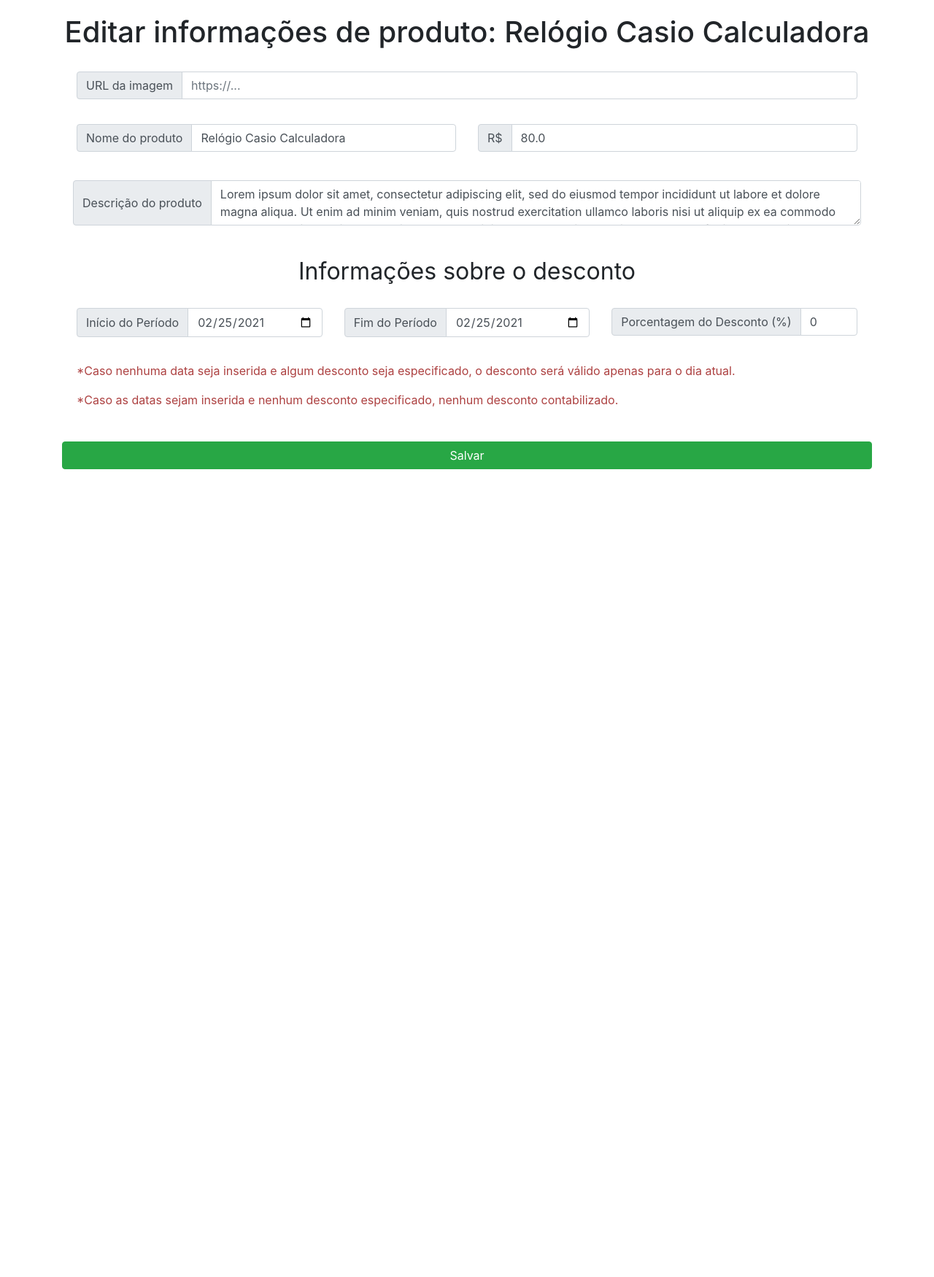
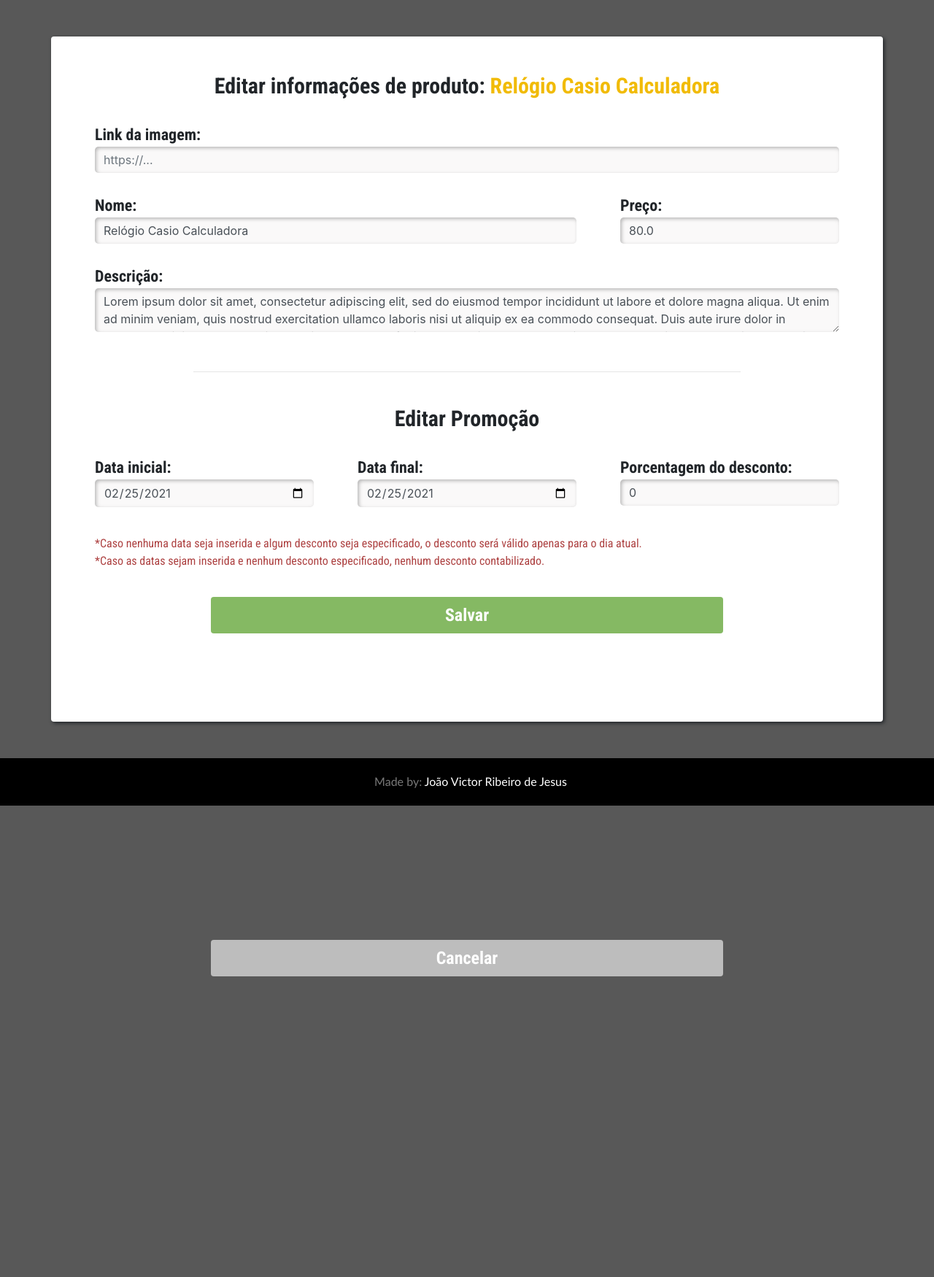
Before and after one commit to J040/CRUD-Flask, a Flask app: page /edit/1 in a window 1280 px wide. Shown: the whole page at 73% size. Before the commit the page ends 643 px from the top, so only its background shows below. Run offline with Flask 2, Linux system fonts and the light colour scheme; data comes from the database, SQL or seed files in the repository; both versions use the stored data as it was after the commit; some libraries are stand-ins or nearby versions.

Commit message:
Melhora no front-end 2

```diff
--- a/templates/add.html
+++ b/templates/add.html
@@ -5,7 +5,6 @@
 <head>
     <meta charset="UTF-8">
     <title>Adicionar Produto</title>
-    <!-- <link rel="stylesheet" href="https://maxcdn.bootstrapcdn.com/bootstrap/3.4.0/css/bootstrap.min.css"> -->
     <link rel="stylesheet" href="https://maxcdn.bootstrapcdn.com/bootstrap/4.0.0/css/bootstrap.min.css" integrity="sha384-Gn5384xqQ1aoWXA+058RXPxPg6fy4IWvTNh0E263XmFcJlSAwiGgFAW/dAiS6JXm" crossorigin="anonymous">
 
 </head>
@@ -37,7 +36,6 @@
                 <div class="input-group-prepend">
                     <span class="input-group-text" id="basic-addon1">R$</span>
                 </div>
-                <!-- <input type="number" class="form-control" name="price" id="price" placeholder="Digite aqui o preço do produto"> -->
                 <input type="number" class="form-control" name="price" id="price" min="0.00" step="0.01" required/>
                 </div>
             </div>
--- a/templates/edit.html
+++ b/templates/edit.html
@@ -2,100 +2,178 @@
 
 <html lang="pt-br">
 
+<style>
+    :root {
+        --google_font: 'Roboto Condensed', sans-serif; /* IMPORTADA DA GOOGLE */ ;
+    }
+    .title {
+        font-family: var(--google_font);
+        font-weight: 700;
+        font-size: 30px;
+    }
+    .label {
+        font-family: var(--google_font);
+        font-weight: 700;
+        font-size: 22px;
+    }
+    .edit_exclude {
+        font-family: var(--google_font);
+        font-weight: 700;
+    }
+    #footer {
+        position: absolute;
+        bottom: 0;
+        width: 100%;
+        height: 2.5rem;            /* Footer height */
+    }
+</style>
+
 <head>
     <meta charset="UTF-8">
     <title>Editar Produto</title>
-    <!-- <link rel="stylesheet" href="https://maxcdn.bootstrapcdn.com/bootstrap/3.4.0/css/bootstrap.min.css"> -->
     <link rel="stylesheet" href="https://maxcdn.bootstrapcdn.com/bootstrap/4.0.0/css/bootstrap.min.css" integrity="sha384-Gn5384xqQ1aoWXA+058RXPxPg6fy4IWvTNh0E263XmFcJlSAwiGgFAW/dAiS6JXm" crossorigin="anonymous">
+    <link rel="preconnect" href="https://fonts.gstatic.com">
+    <link href="https://fonts.googleapis.com/css2?family=Roboto+Condensed:wght@300;400;700&display=swap" rel="stylesheet">
 </head>
-<body>
-<h1 style="text-align: center; margin-top: 20px; margin-bottom: 20px;" >Editar informações de produto: {{ product.name }}</h1>
+<body style="background-color: rgb(88, 88, 88);">
 
 <form action="/edit/{{product.id}}" class="container" method="post">
-    <div class="row" style="margin: 5px;">
 
-        <label class="col-md-12" style="margin-top: 10px;">
-            <div class="input-group mb-3">
-                <div class="input-group-prepend">
-                  <span class="input-group-text" id="basic-addon1">URL da imagem</span>
+    <div class="row">
+        <div class="card col-md-12" style="margin: 50px 0px 50px 0px; border: 0px; box-shadow: 2px 2px 5px;">
+            <div class="card-body" style="margin: auto; margin-top: 30px; align-content: initial;">
+                <h5 class="card-title title" >Editar informações de produto: <b style="color: rgb(241, 187, 7); margin: 0px; padding: 0px;">{{ product.name }}</b></h5>
             </div>
-                <input type="text" name="image" id="image" placeholder="https://..." class="form-control" value="{{product.image}}">
+
+            <!-- IMAGE INPUT -->
+            <label id="image-input" class="card-text container" >
+                <div class="row col-md-12" style="margin: auto;">
+                    <div class="input-group-prepend col-md-12" >
+                        <p class="label" style="margin: 0px;">Link da imagem:</p>
+                    </div>
+                </div>
+                <div class="row col-md-12" style="margin: auto; " >
+                    <div class="col-md-12" >
+                        <input placeholder="https://..." id="image" name="image" value="{{product.image}}" type="text" class="form-control" style="background-color: rgb(250, 249, 249); border-radius: 5px 5px 5px 5px; border: 10cm; border-color: black; box-shadow: 2px 2px 5px rgba(121, 121, 121, 0.514) inset;">                    </div>
                 </div>
             </label>
 
-        <label class="col-md-6" style="margin-top: 10px;">
-            <div class="input-group mb-3">
-                <div class="input-group-prepend">
-                  <span class="input-group-text" id="basic-addon1">Nome do produto</span>
+            <!-- NAME & PRICE INPUT -->
+            <label id="image-input" class="card-text container">
+                <div class="row" style="margin: auto">
+                    <div class="col-md-8" >
+                        <div class="input-group-prepend col-md-2" style="margin-top: 20px;">
+                            <p class="label" style="margin: 0px;">Nome:</p>
                         </div>
-                <input type="text" name="name" id="name" placeholder="Ex.: Mochila Nike" class="form-control" value="{{product.name}}" required>
+                        <div class="col-md-12 " >
+                            <input type="text" name="name" id="name" placeholder="Ex.: Mochila Nike" class="form-control" value="{{product.name}}" style="background-color: rgb(250, 249, 249); border-radius: 5px 5px 5px 5px; border: 10cm; border-color: black; box-shadow: 2px 2px 5px rgba(121, 121, 121, 0.514) inset;" required>
+                        </div>
+                    </div>
+                    <div class="col-md-4" >
+                        <div class="input-group-prepend col-md-2" style="margin-top: 20px;">
+                            <p class="label" style="margin: 0px;">Preço:</p>
+                        </div>
+                        <div class="col-md-12 " >
+                            <input type="number" class="form-control" name="price" id="price" min="0.00" step="0.01" value="{{product.price}}" style="background-color: rgb(250, 249, 249); border-radius: 5px 5px 5px 5px; border: 10cm; border-color: black; box-shadow: 2px 2px 5px rgba(121, 121, 121, 0.514) inset;" required>
+                        </div>
+                    </div>
+
                 </div>
             </label>
 
-        <label class="col-md-6" style="margin-top: 10px;">
-            <div class="input-group mb-3">
-                <div class="input-group-prepend">
-                    <span class="input-group-text" id="basic-addon1">R$</span>
+            <!-- DESCRIPTION INPUT -->
+            <label id="image-input" class="card-text container" >
+                <div class="row col-md-12" style="margin: auto; ">
+                    <div class="input-group-prepend col-md-12" style="margin-top: 20px; ">
+                        <p class="label" style="margin: 0px;">Descrição:</p>
                     </div>
-                <!-- <input type="number" class="form-control" name="price" id="price" placeholder="Digite aqui o preço do produto"> -->
-                <input type="number" class="form-control" name="price" id="price" min="0.00" step="0.01" value="{{product.price}}" required/>
+                </div>
+                <div class="row col-md-12" style="margin: auto; " >
+                    <div class="col-md-12" >
+                        <textarea class="form-control" name="description" id="description" style="background-color: rgb(250, 249, 249); border-radius: 5px 5px 5px 5px; border: 10cm; border-color: black; box-shadow: 2px 2px 5px rgba(121, 121, 121, 0.514) inset;">{{product.description}}</textarea>
                     </div>
                 </div>
             </label>
 
-        <label class="col-md-12" style="margin-top: 10px;">
-            <div class="input-group mb-3">
-                <div class="input-group-prepend">
-                  <span class="input-group-text">Descrição do produto</span>
-                </div>
-                <textarea class="form-control" name="description" id="description" value="">{{product.description}}</textarea>
-            </div>
-        </label>
+            <div class="container" style="margin-top: 30px; margin-bottom: 30px; padding-left: 180px; padding-right: 180px; " >
+                <hr >
             </div>
 
-    <div class="row" style="margin: 5px;">
-        <div class="col-md-12" style="margin-top: 10px; text-align: center;">
-            <p style="font-size:xx-large;">Informações sobre o desconto</p>
+            <div class="row" style="margin: auto;">
+                <h5 class="card-title title" >Editar Promoção</h5>
             </div>
 
-        <label class="col-md-4" style="margin-top: 10px;">
-            <div class="input-group mb-3">
-                <div class="input-group-prepend">
-                  <span class="input-group-text">Início do Período</span>
+            <!-- PROMOÇÃO -->
+            <label id="image-input" class="card-text container">
+                <div class="row" style="margin: auto; margin-bottom: 50px;">
+                    <div class="col-md-4" >
+                        <div class="input-group-prepend col-md-12" style="margin-top: 20px;">
+                            <p class="label" style="margin: 0px;">Data inicial:</p>
                         </div>
-                <input type="date" class="form-control" name="begin_date" id="begin_date" value="{{discount.begin_date.date()}}">
+                        <div class="col-md-12 " >
+                            <input type="date" class="form-control" name="begin_date" id="begin_date" value="{{discount.begin_date.date()}}" style="background-color: rgb(250, 249, 249); border-radius: 5px 5px 5px 5px; border: 10cm; border-color: black; box-shadow: 2px 2px 5px rgba(121, 121, 121, 0.514) inset;">
+                        </div>
+                    </div>
+                    <div class="col-md-4" >
+                        <div class="input-group-prepend col-md-12" style="margin-top: 20px;">
+                            <p class="label" style="margin: 0px;">Data final:</p>
+                        </div>
+                        <div class="col-md-12 " >
+                            <input type="date" class="form-control" name="end_date" id="end_date" value="{{discount.end_date.date()}}" style="background-color: rgb(250, 249, 249); border-radius: 5px 5px 5px 5px; border: 10cm; border-color: black; box-shadow: 2px 2px 5px rgba(121, 121, 121, 0.514) inset;">
+                        </div>
+                    </div>
+                    <div class="col-md-4" >
+                        <div class="input-group-prepend col-md-12" style="margin-top: 20px;">
+                            <p class="label" style="margin: 0px;">Porcentagem do desconto:</p>
+                        </div>
+                        <div class="col-md-12 " >
+                            <input type="number" class="form-control" name="discount_percent" id="discount_percent" min="0" max="100" value="{{discount.discount_percent}}" style="background-color: rgb(250, 249, 249); border-radius: 5px 5px 5px 5px; border: 10cm; border-color: black; box-shadow: 2px 2px 5px rgba(121, 121, 121, 0.514) inset;">
+                        </div>
+                    </div>
                 </div>
             </label>
 
-        <label class="col-md-4" style="margin-top: 10px;">
-            <div class="input-group mb-3">
-                <div class="input-group-prepend">
-                  <span class="input-group-text">Fim do Período</span>
+            <div class="container" style="font-family: var(--google_font); text-align: left; margin-top: -20px;">
+                <div class="row col-md-12" style="margin: auto; margin-left: 15px;">
+                    <p style="padding: 0px; margin: 0px; color:rgb(173, 65, 65)">*Caso nenhuma data seja inserida e algum desconto seja especificado, o desconto será válido apenas para o dia atual.</p>
+                    <p style="padding: 0px; margin: 0px; color:rgb(173, 65, 65)">*Caso as datas sejam inserida e nenhum desconto especificado, nenhum desconto contabilizado.</p>
                 </div>
-                <input type="date" class="form-control" name="end_date" id="end_date" value="{{discount.end_date.date()}}">
+
             </div>
-        </label>
 
-        <label class="col-md-4" style="margin-top: 10px;">
-            <div class="input-group mb-3">
-                <div class="input-group-prepend">
-                  <span class="input-group-text">Porcentagem do Desconto (%)</span>
-                </div>
-                <input type="number" class="form-control" name="discount_percent" id="discount_percent" min="0" max="100" value="{{discount.discount_percent}}">
-            </div>
-        </label>
-        <div class="col-md-12" style="margin-top: 10px; text-align: left;">
-            <p style="margin-top: 0px; color:rgb(173, 65, 65)">*Caso nenhuma data seja inserida e algum desconto seja especificado, o desconto será válido apenas para o dia atual.</p>
-            <p style="margin-top: 0px; color:rgb(173, 65, 65)">*Caso as datas sejam inserida e nenhum desconto especificado, nenhum desconto contabilizado.</p>
+            <div class="row edit_exclude col-md-12" style="margin: auto; margin-top: 30px; margin-bottom: 50px;">
+                <div class="col-md-12" style="padding: 0px;">
+                    <div  class="btn col-md-12">
+                        <button type="submit" class="btn col-md-8" style="font-size: x-large; height: 50px; font-weight: 700; border: 0px; color: white; background-color: rgb(133, 185, 99);">
+                            <a >Salvar</a>
+                        </button>
                     </div>
                 </div>
-    <br>
-    <div class="col-xs-12">
-        <button type="submit" class="btn btn-block btn-success">Salvar</button>
+                <div  class="col-md-12" style="padding: 0px ;">
+                    <div class="btn col-md-12">
+                        <button onclick="history.back()" class="btn col-md-8" style="font-size: x-large; height: 50px; font-weight: 700; color: white; background-color: rgb(189, 189, 189); border: 0px;">
+                            <a>Cancelar</a>
+                        </button>
+                    </div>
+                </div>
+
+
+            </div>
+
+        </div>
     </div>
 
 </form>
 
+
+
 </body>
 
+<footer >
+    <div class="row" style="background-color: black;">
+        <div class="container col-md-12" style="color: rgb(121, 121, 121); text-align: center; margin: 20px 5px 5px 5px;">
+            <p style="font-family: 'Gill Sans', 'Gill Sans MT', Calibri, 'Trebuchet MS', sans-serif;">Made by: <a style="color: white;" href="https://www.linkedin.com/in/joao-victor-ribeiro/">João Victor Ribeiro de Jesus</a></p>
+        </div>
+    </div>
+</footer>
 </html>
```
Also changed, not shown: templates/index.html (+11 -7 lines), test5.sqlite3. Lines whose indentation alone changed are shown as unchanged.
